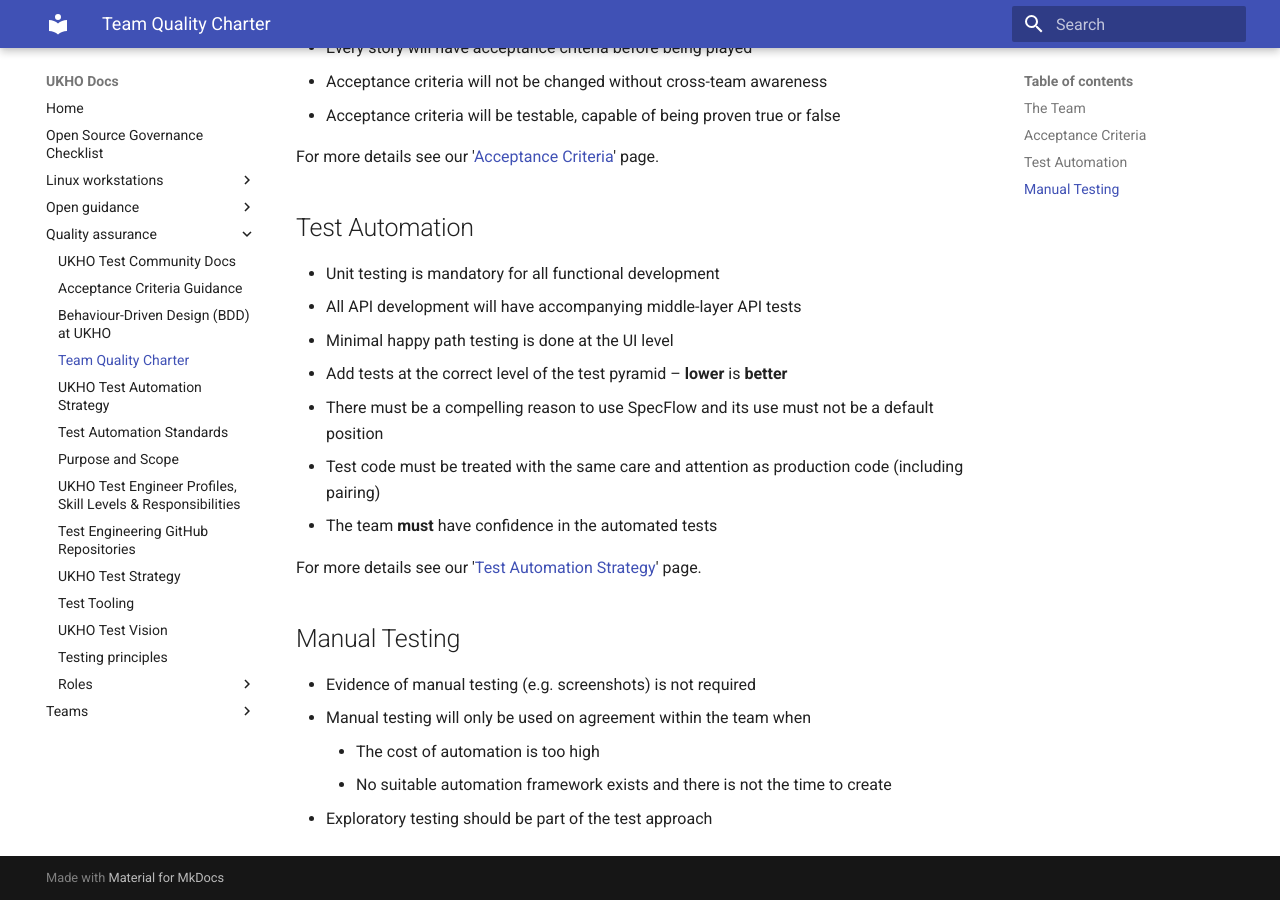
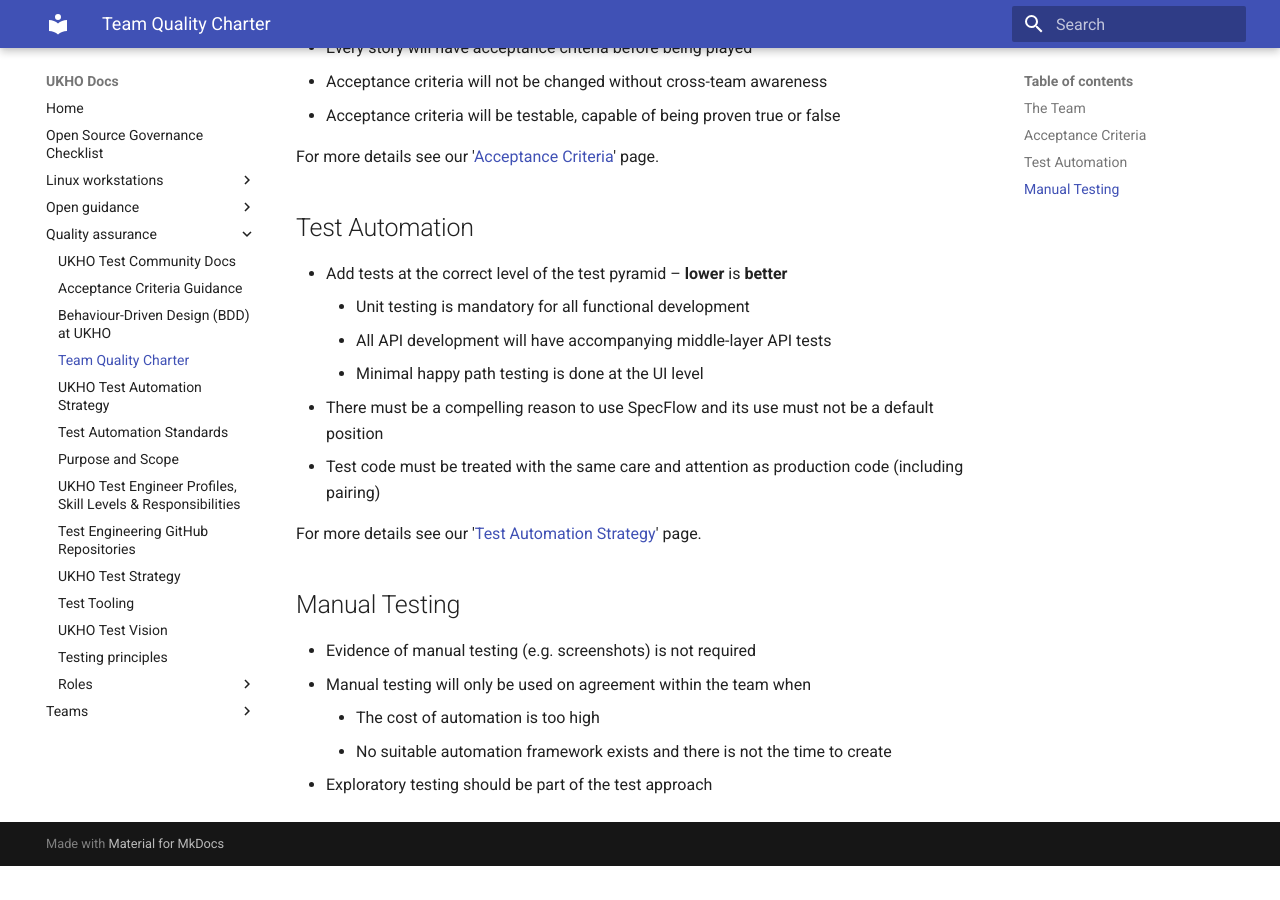
Before and after one commit to UKHO/docs, an MkDocs documentation site: the page built from docs/quality-assurance/team-quality-charter.md, in a window 1280 px wide and 900 px high, scrolled down 747 px. Built offline with MkDocs 1.6.1 and Material for MkDocs 9.7.7, drawn with Linux system fonts in a browser that asks for light colours; after the commit the page ends 1613 px from its top, so only the background shows below that.

Commit message:
Trimmed down

```diff
--- a/docs/quality-assurance/team-quality-charter.md
+++ b/docs/quality-assurance/team-quality-charter.md
@@ -25,13 +25,12 @@ For more details see our '[Acceptance Criteria](acceptance-criteria.md)' page.
 
 ## Test Automation
 
- - Unit testing is mandatory for all functional development
- - All API development will have accompanying middle-layer API tests
- - Minimal happy path testing is done at the UI level
  - Add tests at the correct level of the test pyramid – **lower** is **better**
+ 	- Unit testing is mandatory for all functional development
+ 	- All API development will have accompanying middle-layer API tests
+ 	- Minimal happy path testing is done at the UI level
  - There must be a compelling reason to use SpecFlow and its use must not be a default position
  - Test code must be treated with the same care and attention as production code (including pairing)
- - The team **must** have confidence in the automated tests
 
  For more details see our '[Test Automation Strategy](test-automation-strategy.md)' page.
 
```
